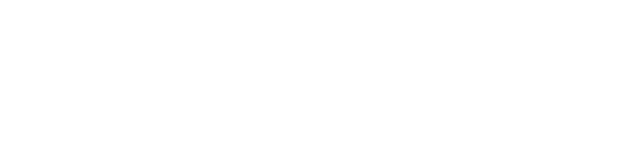
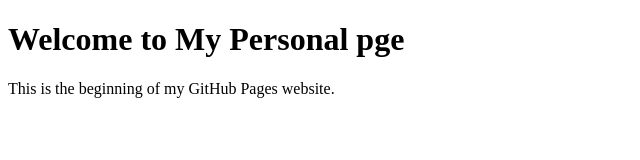
Before and after one commit to MarshallR14/MarshallR14, a plain HTML site: page index.html in a window 1280 px wide. Shown: the whole page, without its empty margins (0-640 px from the left). Drawn offline with Linux system fonts and the light colour scheme.

Commit message:
Update index.html

```diff
--- a/index.html
+++ b/index.html
@@ -3,4 +3,8 @@
   <head>
     <title>My Webpage! </title>
   </head>
+  <body>
+    <h1>Welcome to My Personal pge</h1>
+    <p>This is the beginning of my GitHub Pages website.</p>
+</body>
 </html>
```
